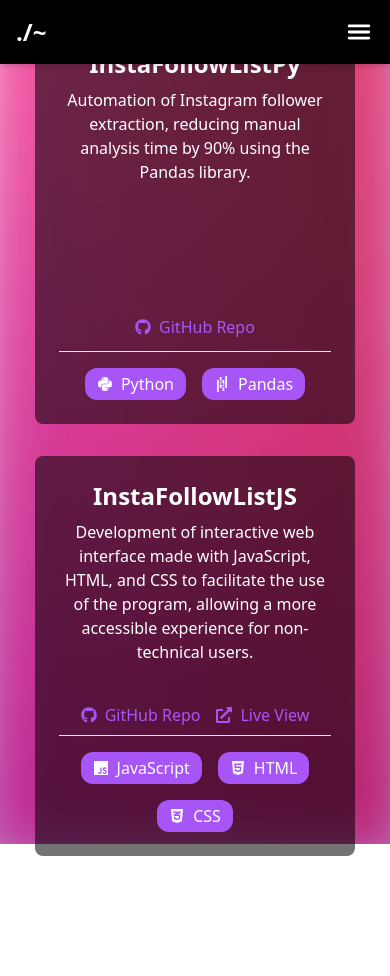
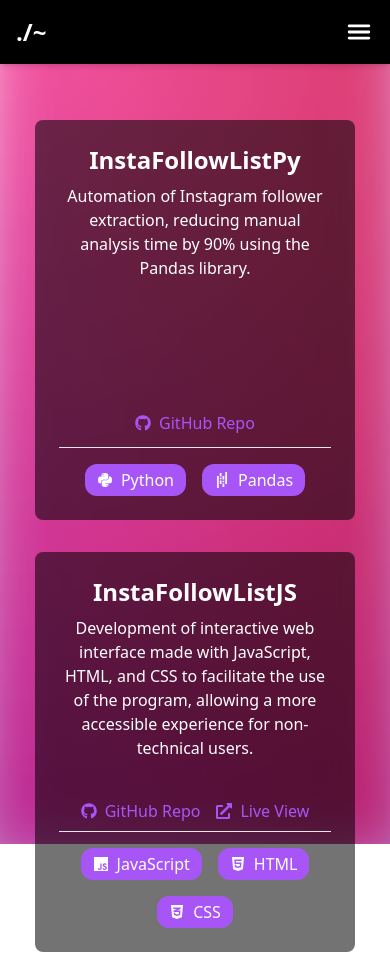
Before and after one commit to Doikson/joseangel-portfolio, a Next.js app: page /projects in a window 390 px wide. Before the commit the page ends 880 px from the top, so only its background shows below. Built offline with nearby package versions, Linux system fonts and the light colour scheme.

Commit message:
Fixed Mobile Distribution

```diff
--- a/app/projects/page.jsx
+++ b/app/projects/page.jsx
@@ -4,9 +4,9 @@ import { SiPandas } from "react-icons/si"; // Pandas icon from react-icons
 
 const Projects = () => {
   return (
-    <div className="flex flex-wrap justify-center items-center gap-8 p-6 min-h-screen">
+    <div className="flex flex-wrap justify-center items-center gap-8 p-6 min-h-screen mt-24 animate-slide">
       {/* Project 1 - InstaFollowListPy */}
-      <div className="bg-black bg-opacity-55 p-6 rounded-lg text-white z-10 w-80 h-[400px] flex flex-col hover:scale-105 transition-transform duration-300">
+      <div className="bg-black bg-opacity-55 p-6 rounded-lg text-white z-10 w-80 h-[400px] flex flex-col hover:scale-105 transition-transform duration-300 ">
         <h2 className="text-2xl font-semibold mb-2 text-center">InstaFollowListPy</h2>
         <p className="mb-4 text-center flex-grow">
           Automation of Instagram follower extraction, reducing manual analysis time by 90% using the Pandas library.
```
